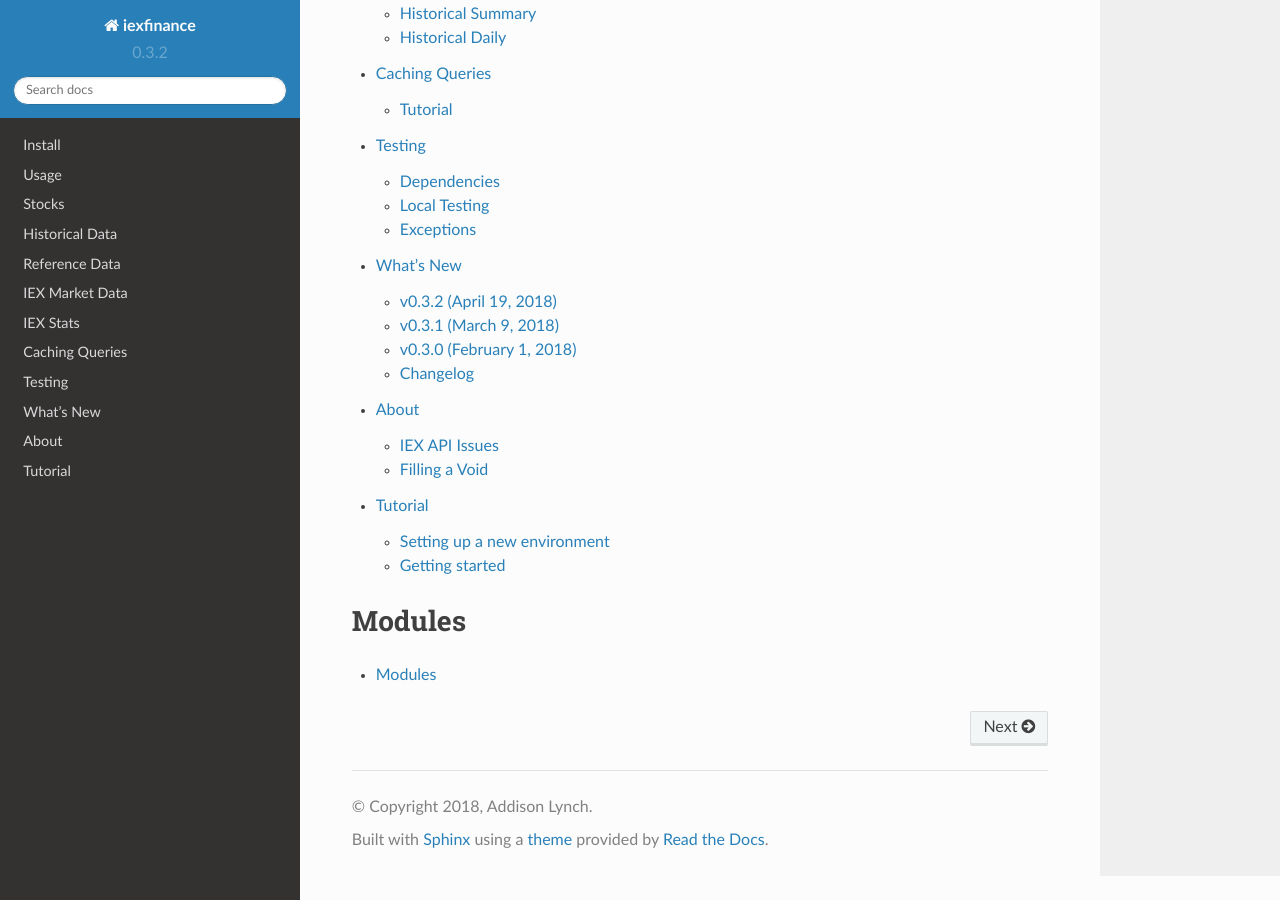
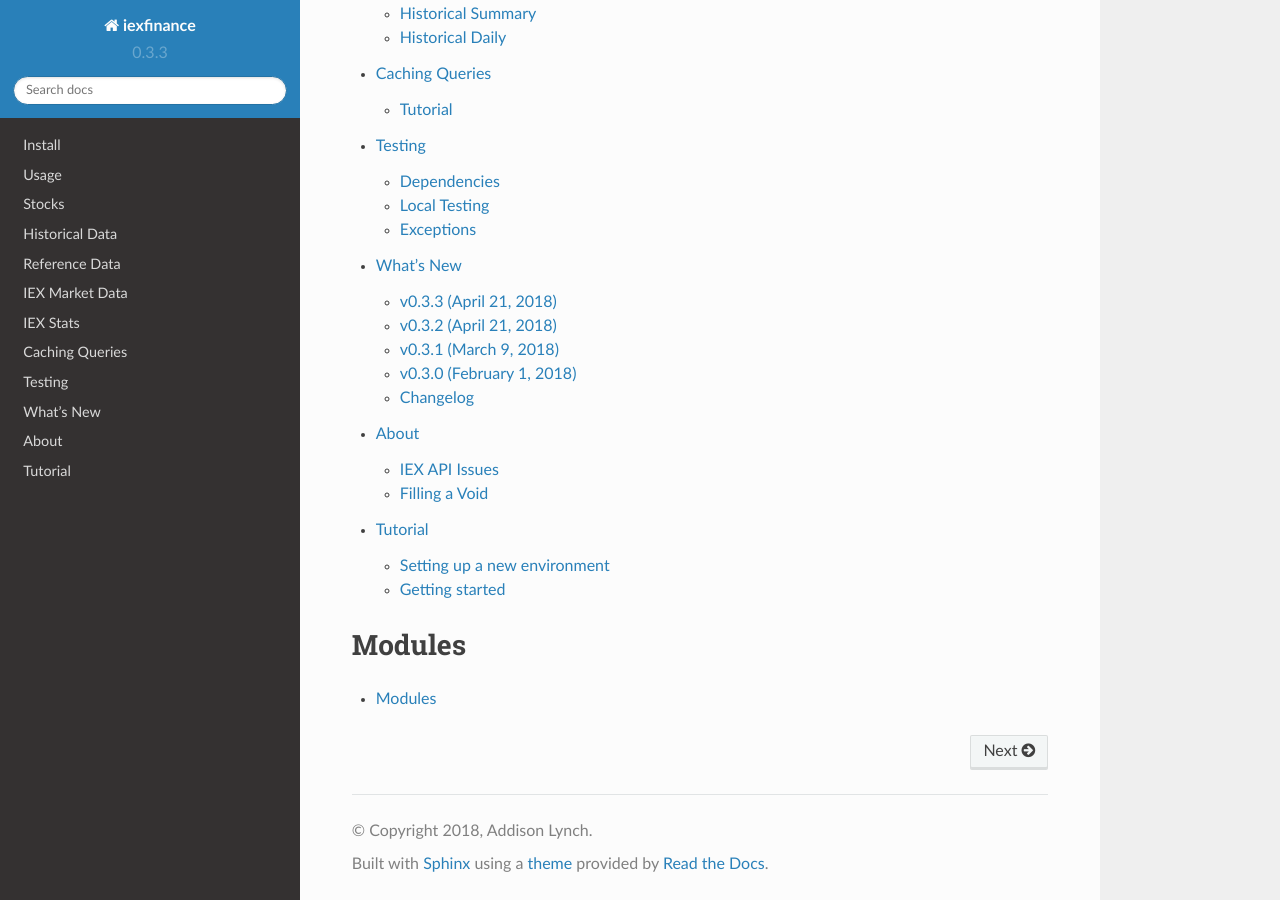
Before and after one commit to addisonlynch/iexfinance, a Sphinx documentation site: the page built from docs/source/index.rst, in a window 1280 px wide and 900 px high, scrolled down 4218 px. Built offline with Sphinx 7.4.7 and the Read the Docs theme 2.0.0, drawn with Linux system fonts in a browser that asks for light colours.

Commit message:
Up Version to 0.3.3 from install errors (#58)
* Repaired installation issues. Up version to 0.3.3

* Removed unnecessary dependency

```diff
--- a/docs/source/conf.py
+++ b/docs/source/conf.py
@@ -4,7 +4,6 @@ import os
 import sys
 sys.path.insert(0, os.path.abspath('..'))
 sys.path.insert(0, os.path.abspath('../..'))
-
 #
 # iexfinance documentation build configuration file, created by
 # sphinx-quickstart on Sat Jan 27 14:14:10 2018.
@@ -59,9 +58,9 @@ author = 'Addison Lynch'
 # built documents.
 #
 # The short X.Y version.
-version = '0.3.2'
+version = '0.3.3'
 # The full version, including alpha/beta/rc tags.
-release = '0.3.2'
+release = '0.3.3'
 
 # The language for content autogenerated by Sphinx. Refer to documentation
 # for a list of supported languages.
--- a/docs/source/whatsnew.rst
+++ b/docs/source/whatsnew.rst
@@ -5,6 +5,8 @@ What's New
 **********
 
 New features, bug fixes, and improvements for each release.
+
+.. include:: whatsnew/v0.3.3.txt
 
 .. include:: whatsnew/v0.3.2.txt
 
--- a/docs/source/whatsnew/v0.3.2.txt
+++ b/docs/source/whatsnew/v0.3.2.txt
@@ -1,7 +1,7 @@
 .. _whatsnew_032:
 
 
-v0.3.2 (April 19, 2018)
+v0.3.2 (April 21, 2018)
 -----------------------
 
 This is a minor release from 0.3.1, which repairs various bugs and adds minor enhancements.
--- a/iexfinance/__init__.py
+++ b/iexfinance/__init__.py
@@ -9,7 +9,7 @@ from iexfinance.utils import _sanitize_dates
 from .utils.exceptions import IEXQueryError
 
 __author__ = 'Addison Lynch'
-__version__ = '0.3.2'
+__version__ = '0.3.3'
 
 # Data provided for free by IEX
 # Data is furnished in compliance with the guidelines promulgated in the IEX
```
Also changed, not shown: docs/source/whatsnew/v0.3.3.txt (added, +15 -0 lines), 1 other file.
